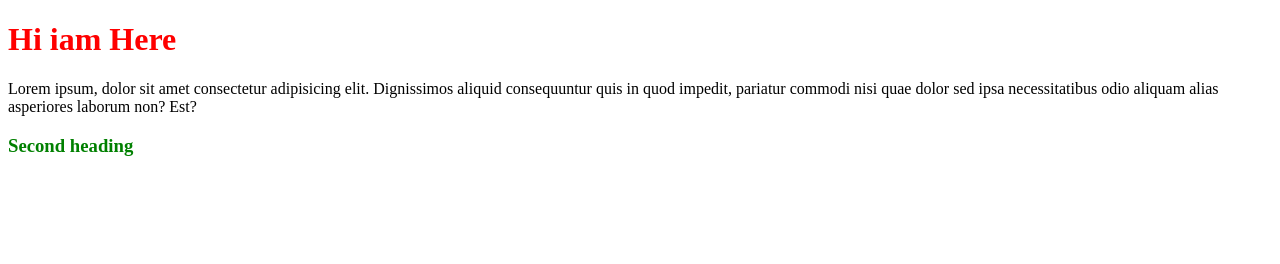
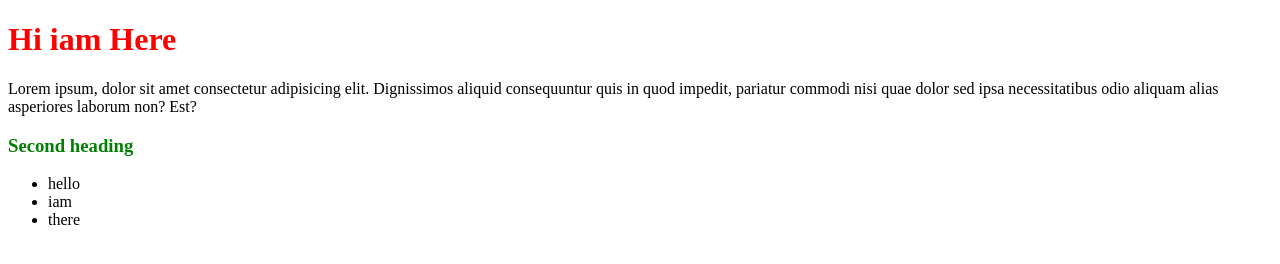
Before and after one commit to vaishnav-1702/my-first-git, a plain HTML site: page index.html in a window 1280 px wide. Drawn offline with Linux system fonts and the light colour scheme.

Commit message:
new list added

```diff
--- a/index.html
+++ b/index.html
@@ -11,5 +11,10 @@
     <p>Lorem ipsum, dolor sit amet consectetur adipisicing elit. Dignissimos aliquid consequuntur quis in quod impedit,
         pariatur commodi nisi quae dolor sed ipsa necessitatibus odio aliquam alias asperiores laborum non? Est?</p>
         <h3>Second heading</h3>
+        <ul>
+            <li>hello</li>
+            <li>iam</li>
+            <li>there</li>
+        </ul>
 </body>
 </html>
```
